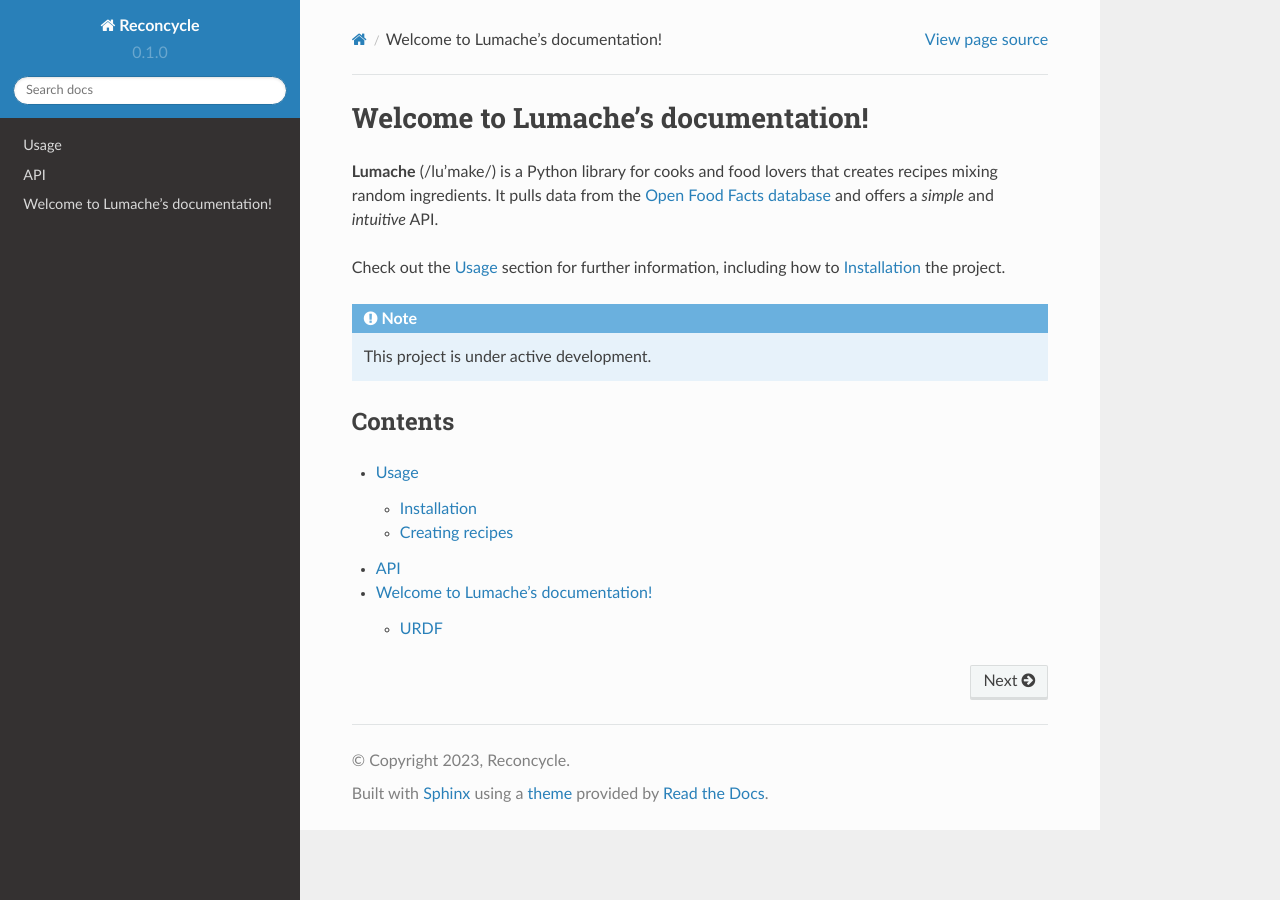
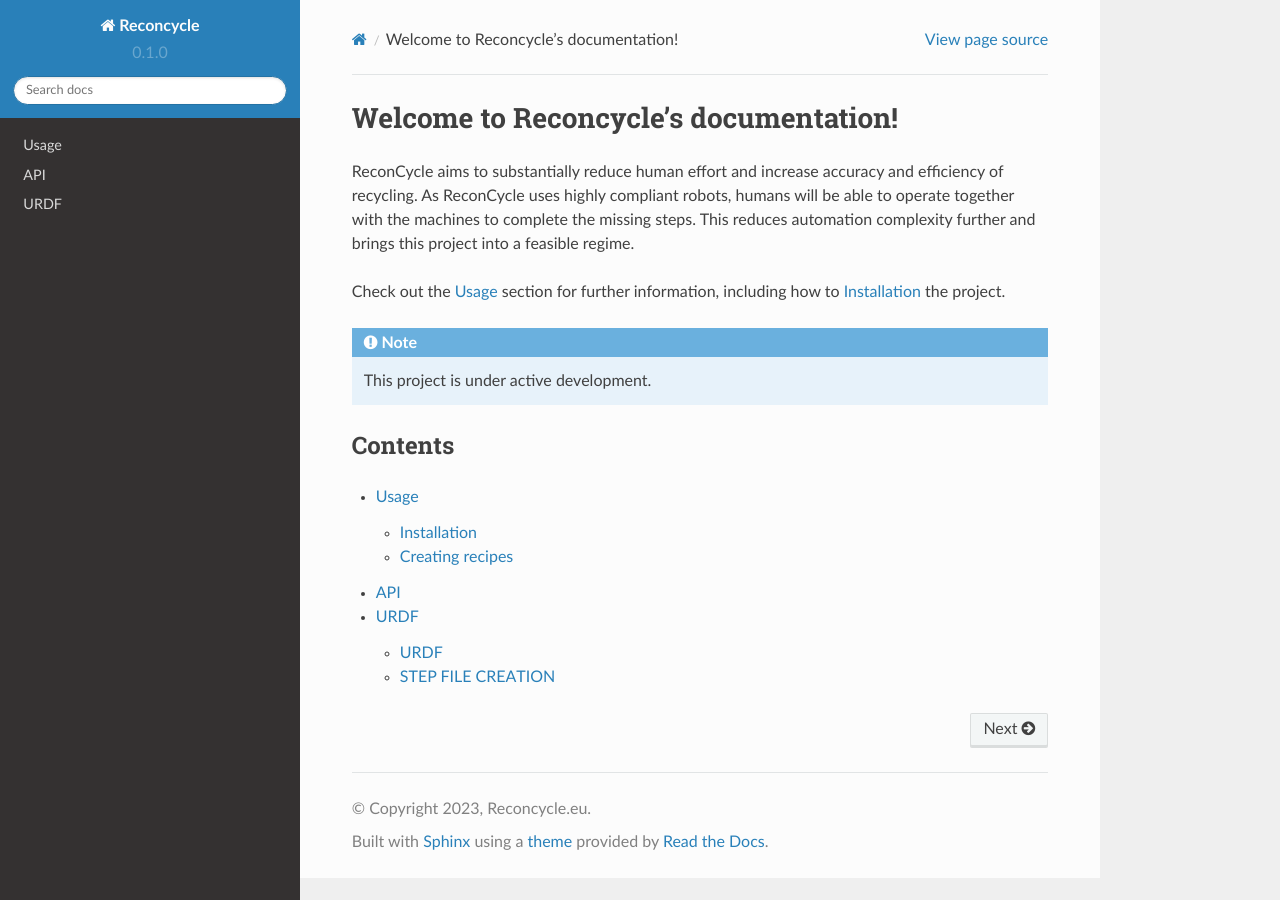
Before and after one commit to ReconCycle/reconcycle.github.io, a Sphinx documentation site: the page built from docs/source/index.rst, in a window 1280 px wide. Built offline with Sphinx 7.4.7 and the Read the Docs theme 2.0.0, drawn with Linux system fonts in a browser that asks for light colours.

```diff
--- a/docs/source/conf.py
+++ b/docs/source/conf.py
@@ -3,7 +3,7 @@
 # -- Project information
 
 project = 'Reconcycle'
-copyright = '2023, Reconcycle'
+copyright = '2023, Reconcycle.eu'
 author = 'Reconcycle'
 
 release = '0.1'
--- a/docs/source/index.rst
+++ b/docs/source/index.rst
@@ -1,10 +1,7 @@
-Welcome to Lumache's documentation!
+Welcome to Reconcycle's documentation!
 ===================================
 
-**Lumache** (/lu'make/) is a Python library for cooks and food lovers
-that creates recipes mixing random ingredients.
-It pulls data from the `Open Food Facts database <https://world.openfoodfacts.org/>`_
-and offers a *simple* and *intuitive* API.
+ReconCycle aims to substantially reduce human effort and increase accuracy and efficiency of recycling. As ReconCycle uses highly compliant robots, humans will be able to operate together with the machines to complete the missing steps. This reduces automation complexity further and brings this project into a feasible regime.
 
 Check out the :doc:`usage` section for further information, including
 how to :ref:`installation` the project.
```
Also changed, not shown: docs/source/urdf_converter/creating_step_file.rst (added, +62 -0 lines), docs/source/urdf_converter/urdf_converter.rst (+9 -1 lines), docs/source/urdf_converter/figures_creating_step/joint_cad_definition.PNG (added), docs/source/urdf_converter/figures_creating_step/robot_arm_cad.PNG (added), docs/source/urdf_converter/figures_creating_step/robot_arm_cad_with_cs.PNG (added), docs/source/urdf_converter/figures_creating_step/tree_clean.PNG (added), docs/source/urdf_converter/figures_creating_step/tree_shapes.PNG (added), docs/source/urdf_converter/figures_creating_step/tree_urdf.PNG (added).
